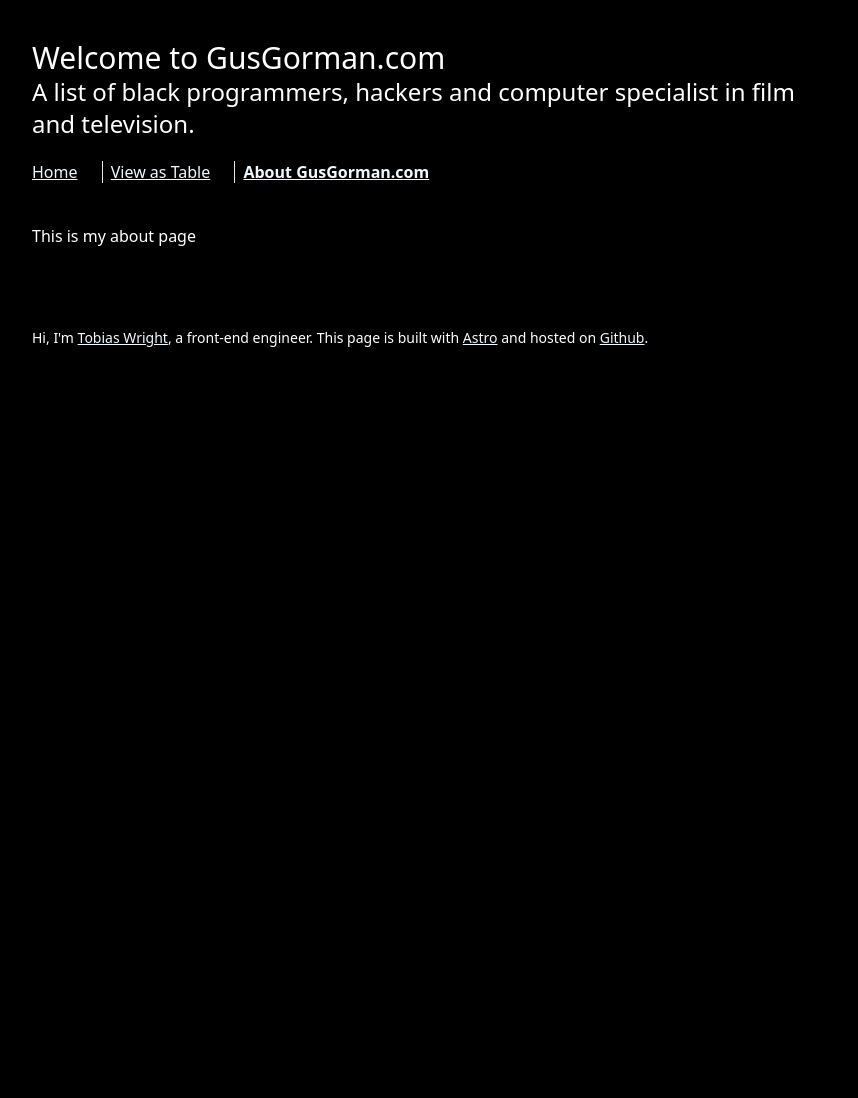
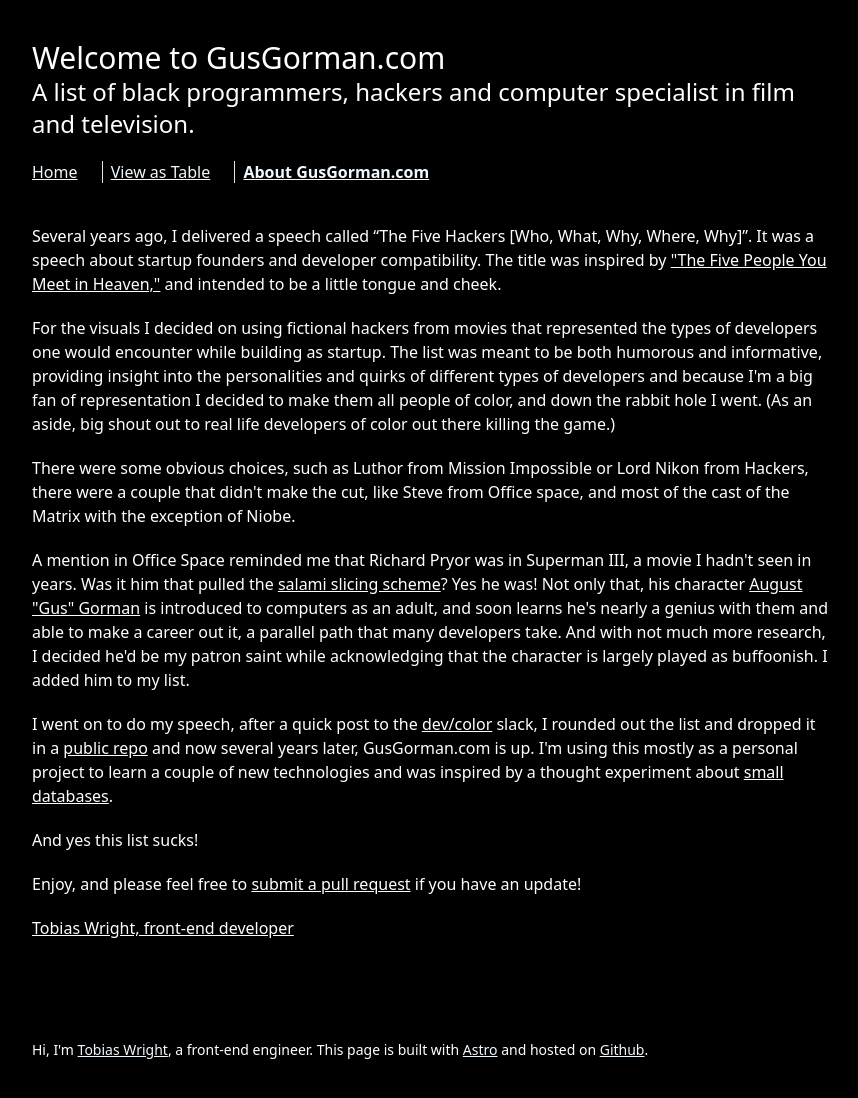
Before and after one commit to tobiaswright/gusgorman, an Astro site: page /about in a window 1280 px wide. Shown: the whole page, without its empty margins (208-1066 px from the left). Before the commit the page ends 800 px from the top, so only its background shows below. Built offline with nearby package versions, Linux system fonts and the light colour scheme; Astro itself is replaced by a stand-in of ours.

Commit message:
added about page

```diff
--- a/src/pages/about.astro
+++ b/src/pages/about.astro
@@ -3,5 +3,21 @@
 ---
 
 <Layout title="Welcome to GusGorman.com" page="about">
-    <p>This is my about page</p>
+
+<p class="pb-5">Several years ago, I delivered a speech called “The Five Hackers [Who, What, Why, Where, Why]”. It was a speech about startup founders and developer compatibility. The title was inspired by <a href="https://en.wikipedia.org/wiki/The_Five_People_You_Meet_in_Heaven">"The Five People You Meet in Heaven,"</a> and intended to be a little tongue and cheek.
+</p><p class="pb-5">For the visuals I decided on using fictional hackers from movies that represented the types of developers one would encounter while building as startup. The list was meant to be both humorous and informative, providing insight into the personalities and quirks of different types of developers and because I'm a big fan of representation I decided to make them all people of color, and down the rabbit hole I went. (As an aside, big shout out to real life developers of color out there killing the game.)
+</p><p class="pb-5">There were some obvious choices, such as Luthor from Mission Impossible or Lord Nikon from Hackers, there were a couple that didn't make the cut, like Steve from Office space, and most of the cast of the Matrix with the exception of Niobe.
+</p><p class="pb-5">A mention in Office Space reminded me that Richard Pryor was in Superman III, a movie I hadn't seen in years. Was it him that pulled the <a href="https://en.wikipedia.org/wiki/Salami_slicing_tactics#Financial_schemes">salami slicing scheme</a>? Yes he was! Not only that, his character <a href="https://superman.fandom.com/wiki/Gus_Gorman">August "Gus" Gorman</a> is introduced to computers as an adult, and soon learns he's nearly a genius with them and able to make a career out it, a parallel path that many developers take. And with not much more research, I decided he'd be my patron saint while acknowledging that the character is largely played as buffoonish. I added him to my list.
+</p><p class="pb-5">I went on to do my speech, after a quick post to the <a href="https://devcolor.org/">dev/color</a> slack, I rounded out the list and dropped it in a <a href="https://github.com/tobiaswright/black-programmers-in-film-and-television">public repo</a> and now several years later, GusGorman.com is up. I'm using this mostly as a personal project to learn a couple of new technologies and was inspired by a thought experiment about <a href="https://tomcritchlow.com/2023/01/27/small-databases/">small databases</a>.
+</p><p class="pb-5">And yes this list sucks!
+</p><p class="pb-5">Enjoy, and please feel free to <a href="https://github.com/tobiaswright/black-programmers-in-film-and-television">submit a pull request</a> if you have an update!
+</p><p class="pb-5"><a href="https://www.tobiaswright.com">Tobias Wright, front-end developer</a>
+</p>
+
 </Layout>
+
+<style>
+    a {
+        text-decoration:underline
+    }
+</style>
```
